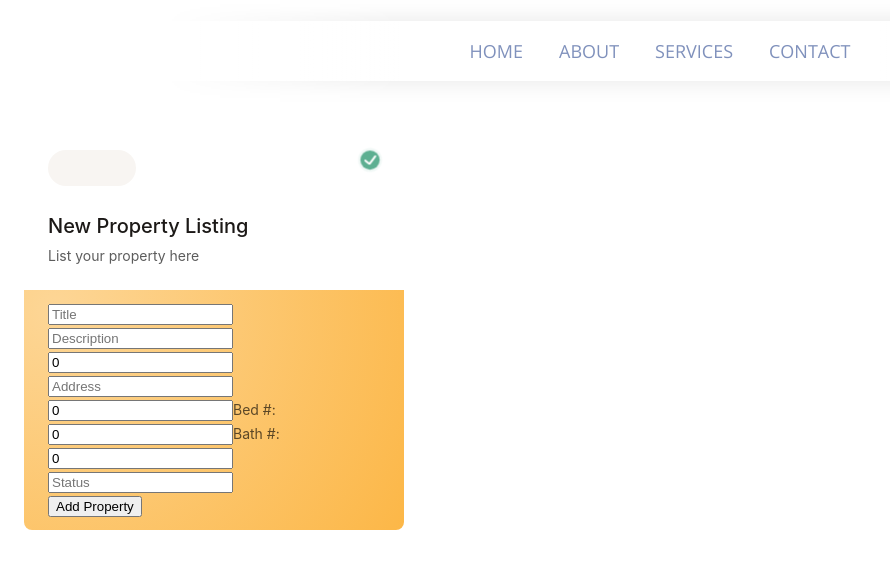
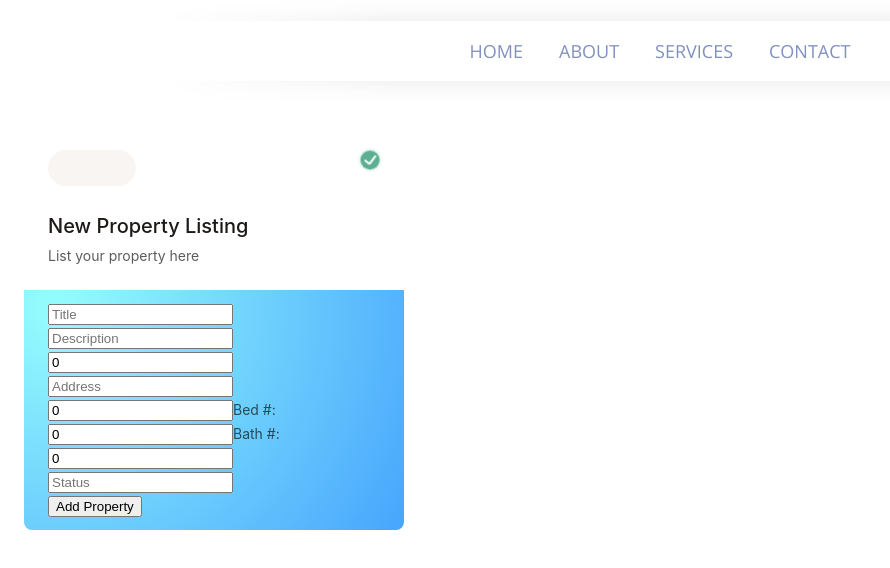
Before and after one commit to Subhashp17/NexHomes, a React (Create React App) app in the folder client/: page /addproperty in a window 1280 px wide. Shown: the top 568 px of the page, without its empty margins (0-890 px from the left). Built offline with nearby package versions, Linux system fonts and the light colour scheme.

Commit message:
small update

```diff
--- a/client/src/components/Dashboard.js
+++ b/client/src/components/Dashboard.js
@@ -27,8 +27,6 @@ const Dashboard = () => {
   }, []);
 
   return (
-    <div class="grid">
-      <div class="tile">
     <div>
     <Link to="/addproperty">Add property Here</Link>
     {data && data.map((item, index) => (
@@ -39,8 +37,6 @@ const Dashboard = () => {
       </div>
     ))}
   </div>
-  </div>
-  </div>
   );
 };
 
--- a/client/src/components/dashboardtiles.css
+++ b/client/src/components/dashboardtiles.css
@@ -121,7 +121,7 @@
     display: flex;
     justify-content: space-between;
     padding: 12px 24px;
-    background: radial-gradient(circle at 8% 8%, #fdd696, #fcb747);
+    background: radial-gradient(circle at 8% 8%, #96fdfd, #47a5fc);
     transition: all 0.2s ease-out;
     color: rgba(0, 0, 0, 0.64);
   }
@@ -129,7 +129,7 @@
     cursor: pointer;
     padding-right: 20px;
     color: black;
-    background: radial-gradient(circle at 12% 12%, #fdd696, #fcb747);
+    background: radial-gradient(circle at 12% 12%, #96e7fd, #4777fc);
   }
   .tile-bottom:hover .left {
     text-decoration: underline;
```
